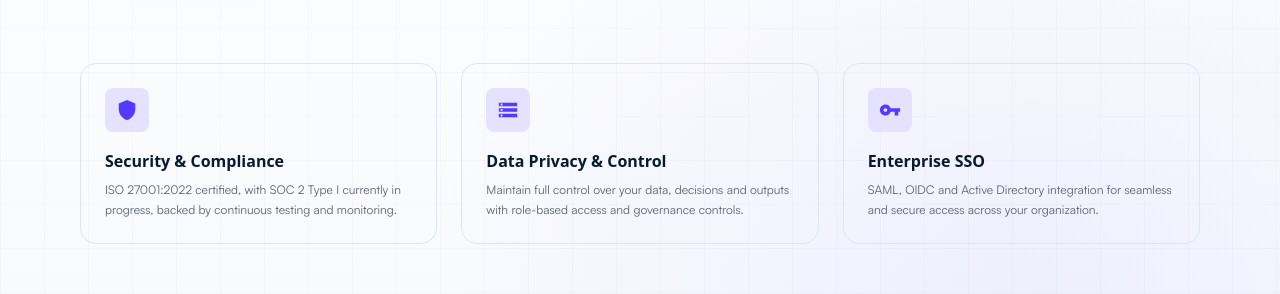
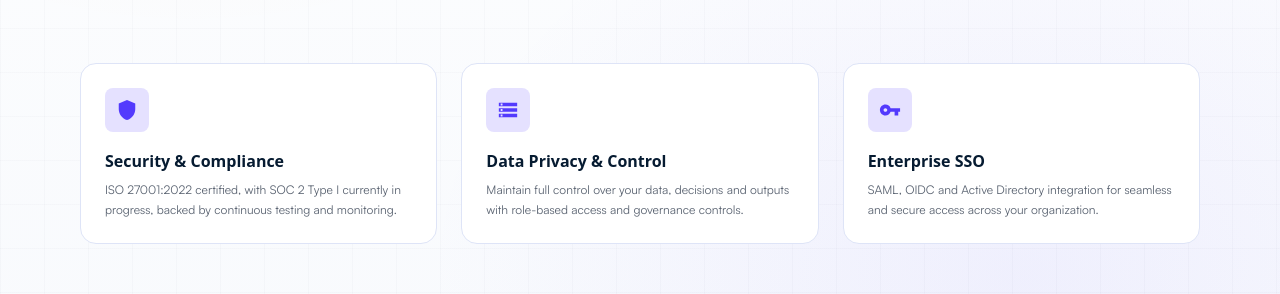
Before and after one commit to oendrilaroy96/superatom, a React (Vite) app: page / in a window 1280 px wide. Shown: the part 1248-1542 px from the top of the page. Built offline with nearby package versions, Linux system fonts and the light colour scheme.

Commit message:
Give the feature cards a white background
Co-Authored-By: Claude Sonnet 5 <noreply@anthropic.com>
Claude-Session: https://claude.ai/code/session_01AhqhuFykjwZi78yi5ZPGpu

```diff
--- a/src/components/Infrastructure.tsx
+++ b/src/components/Infrastructure.tsx
@@ -84,7 +84,7 @@ export default function Infrastructure() {
           {features.map((f) => (
             <div
               key={f.title}
-              className="rounded-lg border border-secondary-100 p-6"
+              className="rounded-lg border border-secondary-100 bg-white p-6"
             >
               <span className="flex h-11 w-11 items-center justify-center rounded-md bg-primary-100 text-primary-500">
                 <f.Icon size={22} />
```
